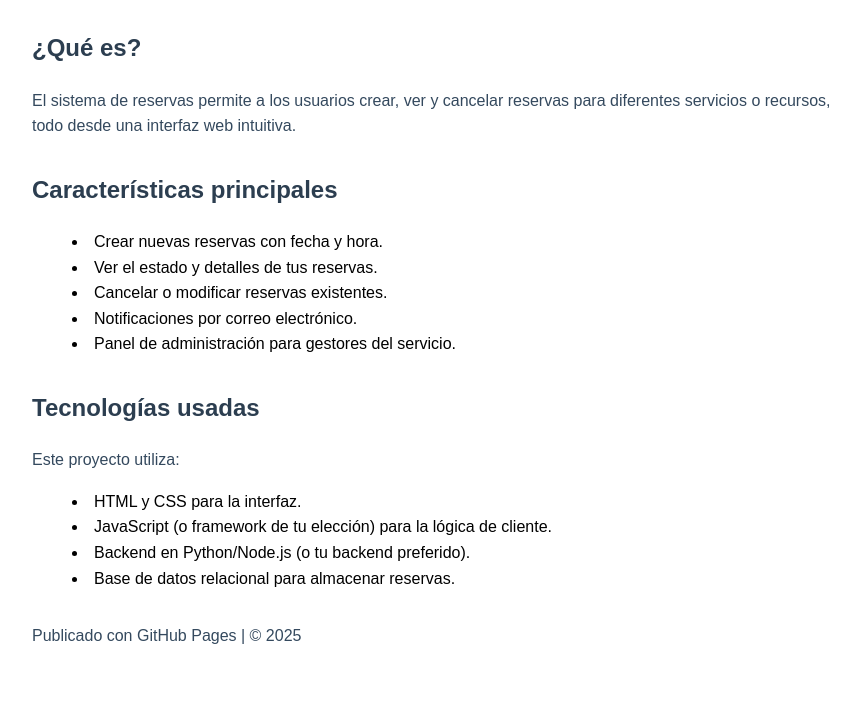
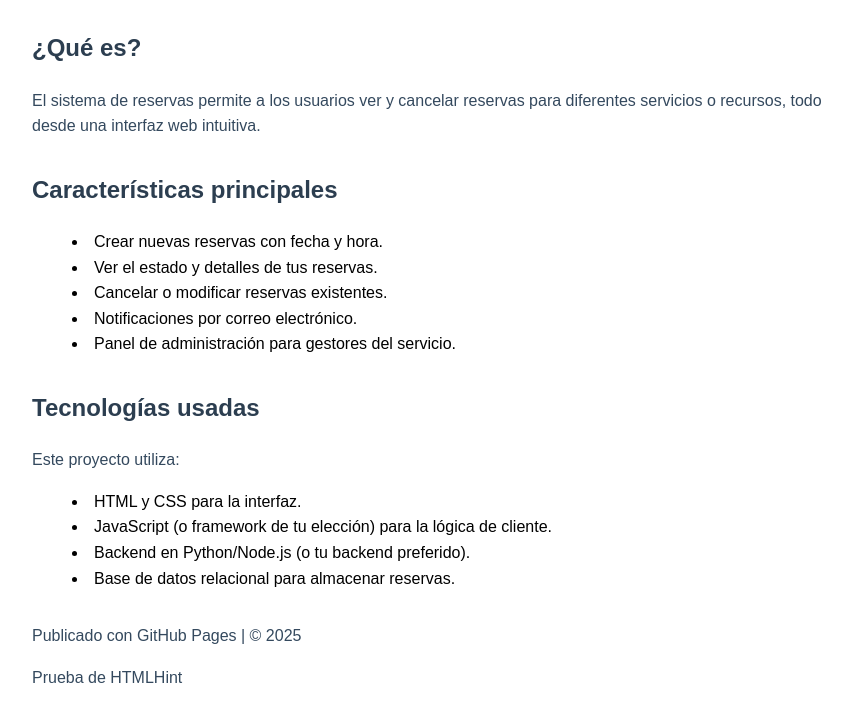
Before and after one commit to Diegohan1/reserva-aulas--4090-22-1346-, a plain HTML site: page index.html in a window 1280 px wide. Shown: the part 133-854 px from the top of the page, without its empty margins (208-1068 px from the left). Before the commit the page ends 814 px from the top, so only its background shows below. Drawn offline with Linux system fonts and the light colour scheme.

Commit message:
:zap: prueba del actions

```diff
--- a/index.html
+++ b/index.html
@@ -34,7 +34,7 @@
 
   <section>
     <h2>¿Qué es?</h2>
-    <p>El sistema de reservas permite a los usuarios crear, ver y cancelar reservas para diferentes servicios o recursos, todo desde una interfaz web intuitiva.</p>
+    <p>El sistema de reservas permite a los usuarios ver y cancelar reservas para diferentes servicios o recursos, todo desde una interfaz web intuitiva.</p>
   </section>
 
   <section>
@@ -64,3 +64,7 @@
   </footer>
 </body>
 </html>
+
+
+<!-- Prubea del actions -->
+    <div><p>Prueba de HTMLHint</div>
```
